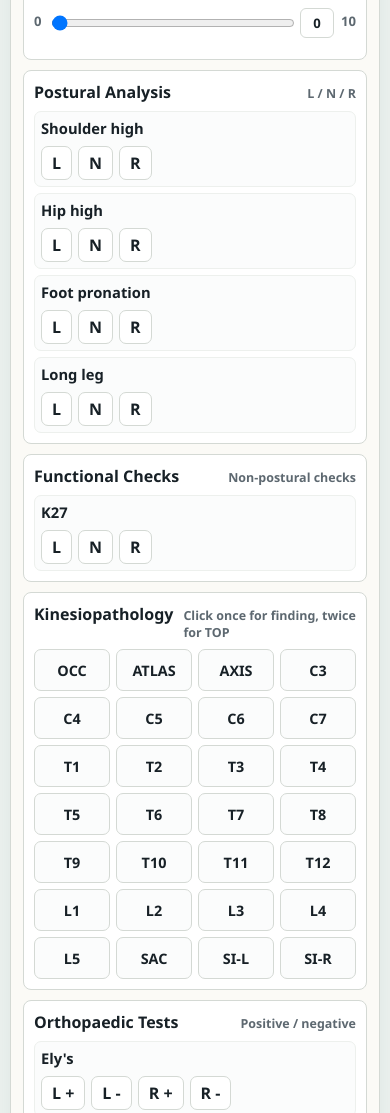
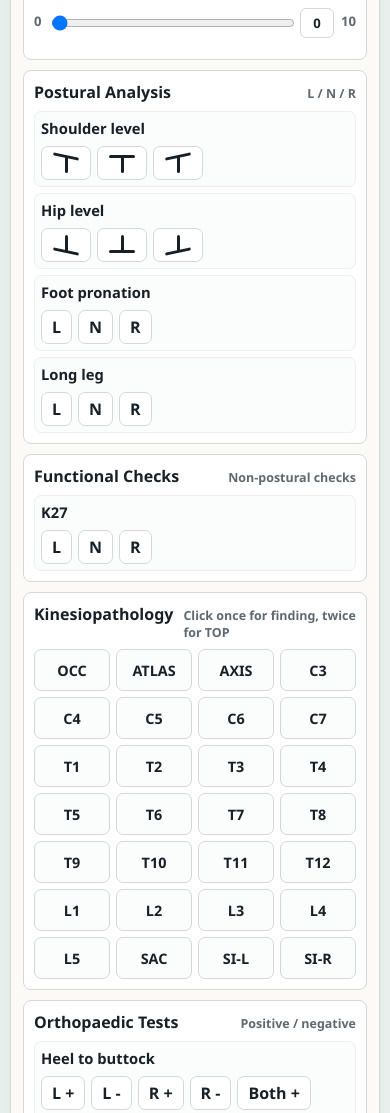
Before and after one commit to Agdanski/clinic-notes, a website: page exam.html in a window 390 px wide. Shown: the part 984-2097 px from the top of the page. Drawn offline with Linux system fonts and the light colour scheme; no server answers.

Commit message:
Align ortho tests and level symbols

```diff
--- a/app.css
+++ b/app.css
@@ -480,6 +480,31 @@ input[readonly] {
   transform: rotate(-12deg);
 }
 
+.shoulder-symbol.high-left .shoulder-bar {
+  transform: rotate(12deg);
+}
+
+.shoulder-symbol.high-right .shoulder-bar {
+  transform: rotate(-12deg);
+}
+
+.hip-symbol .shoulder-bar {
+  top: auto;
+  bottom: 4px;
+}
+
+.hip-symbol .shoulder-stem {
+  top: 2px;
+}
+
+.hip-symbol.high-left .shoulder-bar {
+  transform: rotate(12deg);
+}
+
+.hip-symbol.high-right .shoulder-bar {
+  transform: rotate(-12deg);
+}
+
 .group-label {
   color: var(--muted);
   font-size: 0.78rem;
--- a/exam.js
+++ b/exam.js
@@ -6,10 +6,10 @@ const levels = [
   "T1", "T2", "T3", "T4", "T5", "T6", "T7", "T8", "T9", "T10", "T11", "T12",
   "L1", "L2", "L3", "L4", "L5", "SAC", "SI-L", "SI-R"
 ];
-const posturalItems = ["Shoulder high", "Hip high", "Foot pronation", "Long leg"];
+const posturalItems = ["Foot pronation", "Long leg"];
 const functionalItems = ["K27"];
 const muscleItems = ["Psoas", "Piriformis", "QF", "Glut", "Hamst", "Delt", "Pect", "Lats", "Other", "S. Spin"];
-const orthoItems = ["Ely's", "Yeomans", "SLR", "Int. shoulder rotation", "Ext. shoulder rotation", "Figure 4"];
+const orthoItems = ["Heel to buttock", "Ely's", "Yeomans", "SLR", "Kemp's", "Int shoulder rotation", "Ext shoulder rotation", "Figure 4"];
 const cervicalMotionItems = ["C/S rotation", "C/S lateral flexion"];
 const dtrItems = ["Triceps", "Biceps", "Radial", "Patellar", "Achilles"];
 const motorItems = ["C5", "C6", "C7", "C8", "T1", "L3", "L4", "L5", "S1"];
@@ -23,6 +23,7 @@ const cranialItems = [
   "Tongue inspection (XII)", "Babinsky"
 ];
 const compressionItems = ["Jacksons", "Spurlings"];
+const orthoResultOptions = ["L +", "L -", "R +", "R -", "Both +", "Both -"];
 
 const state = {
   choices: {},
@@ -107,6 +108,36 @@ function makeChoiceGroup(key, options, multi = false) {
   return group;
 }
 
+function levelSymbolMarkup(kind, value) {
+  if (kind === "hip") {
+    const className = value === "L" ? "high-left" : value === "R" ? "high-right" : "even";
+    return `<span class="shoulder-symbol hip-symbol ${className}" aria-hidden="true"><span class="shoulder-bar"></span><span class="shoulder-stem"></span></span>`;
+  }
+  const className = value === "L" ? "high-left" : value === "R" ? "high-right" : "even";
+  return `<span class="shoulder-symbol ${className}" aria-hidden="true"><span class="shoulder-bar"></span><span class="shoulder-stem"></span></span>`;
+}
+
+function makeLevelChoiceGroup(key, kind) {
+  const options = [
+    { value: "L", label: kind === "hip" ? "High left hip" : "High left shoulder" },
+    { value: "N", label: kind === "hip" ? "Even hips" : "Even shoulders" },
+    { value: "R", label: kind === "hip" ? "High right hip" : "High right shoulder" }
+  ];
+  const group = document.createElement("span");
+  group.className = "choice-group inline level-choice-group";
+  group.dataset.group = key;
+  options.forEach((option) => {
+    const button = document.createElement("button");
+    button.type = "button";
+    button.dataset.value = option.value;
+    button.title = option.label;
+    button.setAttribute("aria-label", option.label);
+    button.innerHTML = levelSymbolMarkup(kind, option.value);
+    group.appendChild(button);
+  });
+  return group;
+}
+
 function addRow(target, label, group) {
   const row = document.createElement("div");
   row.className = "exam-row";
@@ -140,6 +171,8 @@ function addSplitRow(target, label, groups) {
 
 function mountPosture() {
   const target = $("#postureGrid");
+  addRow(target, "Shoulder level", makeLevelChoiceGroup("posture:Shoulder high", "shoulder"));
+  addRow(target, "Hip level", makeLevelChoiceGroup("posture:Hip high", "hip"));
   posturalItems.forEach((item) => addRow(target, item, makeChoiceGroup(`posture:${item}`, ["L", "N", "R"])));
 }
 
@@ -172,7 +205,7 @@ function mountMuscles() {
 
 function mountOrthos() {
   const target = $("#orthoGrid");
-  orthoItems.forEach((item) => addRow(target, item, makeChoiceGroup(`ortho:${item}`, ["L +", "L -", "R +", "R -"], true)));
+  orthoItems.forEach((item) => addRow(target, item, makeChoiceGroup(`ortho:${item}`, orthoResultOptions, true)));
   addRow(target, "Valsalvas", makeChoiceGroup("ortho:Valsalvas", ["+", "-"]));
   cervicalMotionItems.forEach((item) => addRow(target, item, makeChoiceGroup(`motion:${item}`, ["L normal", "L decreased", "R normal", "R decreased"], true)));
 }
@@ -210,7 +243,7 @@ function mountCranial() {
 
 function mountCompression() {
   const target = $("#compressionGrid");
-  compressionItems.forEach((item) => addRow(target, item, makeChoiceGroup(`compression:${item}`, ["UR", "L AbN", "R AbN"], true)));
+  compressionItems.forEach((item) => addRow(target, item, makeChoiceGroup(`compression:${item}`, orthoResultOptions, true)));
 }
 
 function bindChoiceGroups() {
@@ -333,7 +366,7 @@ function cranialFindings() {
 }
 
 function compressionFindings() {
-  return abnormalEntries("compression:", ["UR"]);
+  return abnormalEntries("compression:").filter((line) => line.includes("+") || line.includes("AbN"));
 }
 
 function motionFindings() {
@@ -573,6 +606,13 @@ function loadExam(record) {
 
 function migrateChoices(choices) {
   const migrated = { ...choices };
+  [
+    ["ortho:Int. shoulder rotation", "ortho:Int shoulder rotation"],
+    ["ortho:Ext. shoulder rotation", "ortho:Ext shoulder rotation"]
+  ].forEach(([oldKey, newKey]) => {
+    if (migrated[oldKey] && !migrated[newKey]) migrated[newKey] = migrated[oldKey];
+    delete migrated[oldKey];
+  });
   if (migrated["level:SI FIX"]) {
     migrated["level:SI-R"] = migrated["level:SI FIX"];
     delete migrated["level:SI FIX"];
```
Also changed, not shown: app.js (+38 -7 lines).
